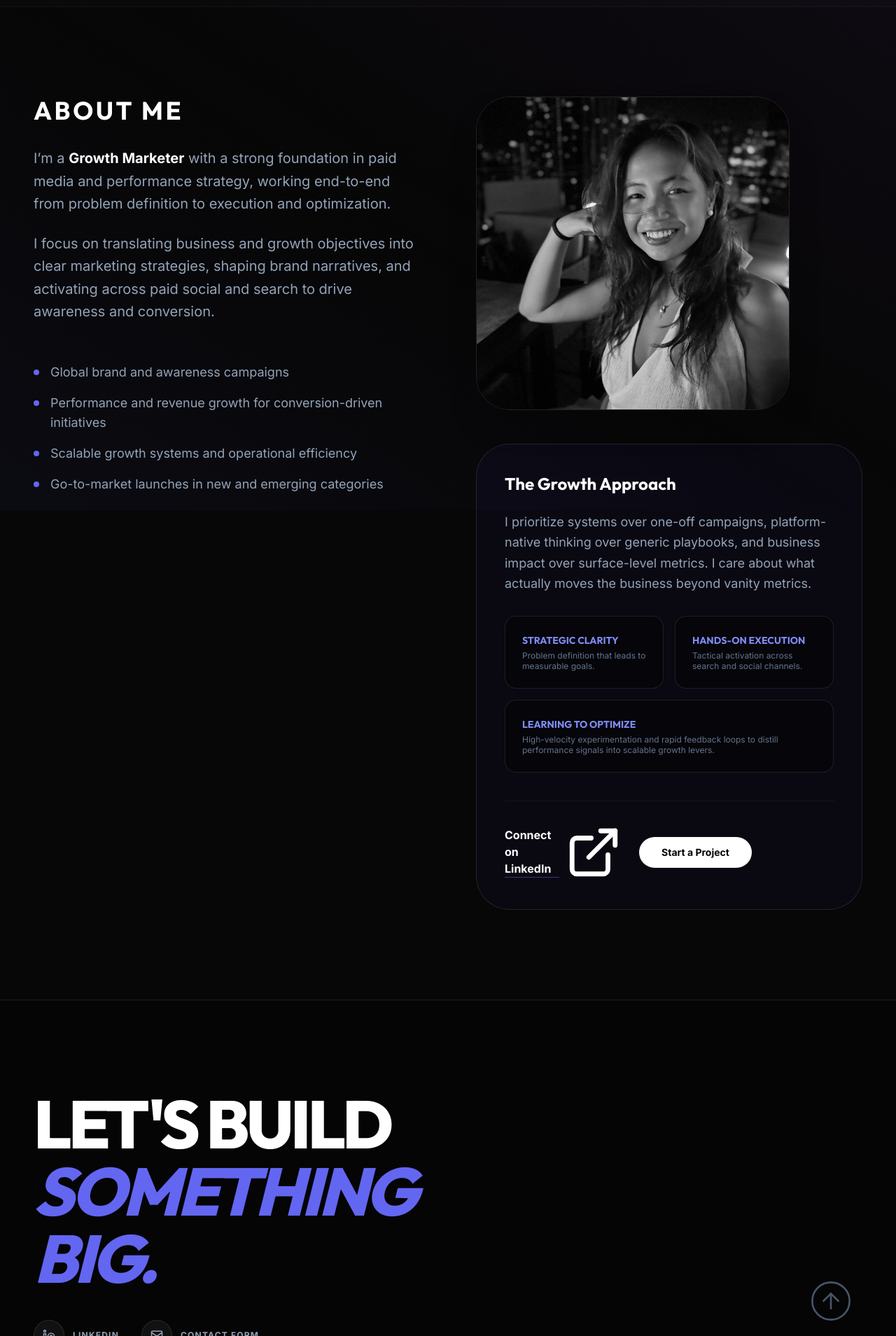
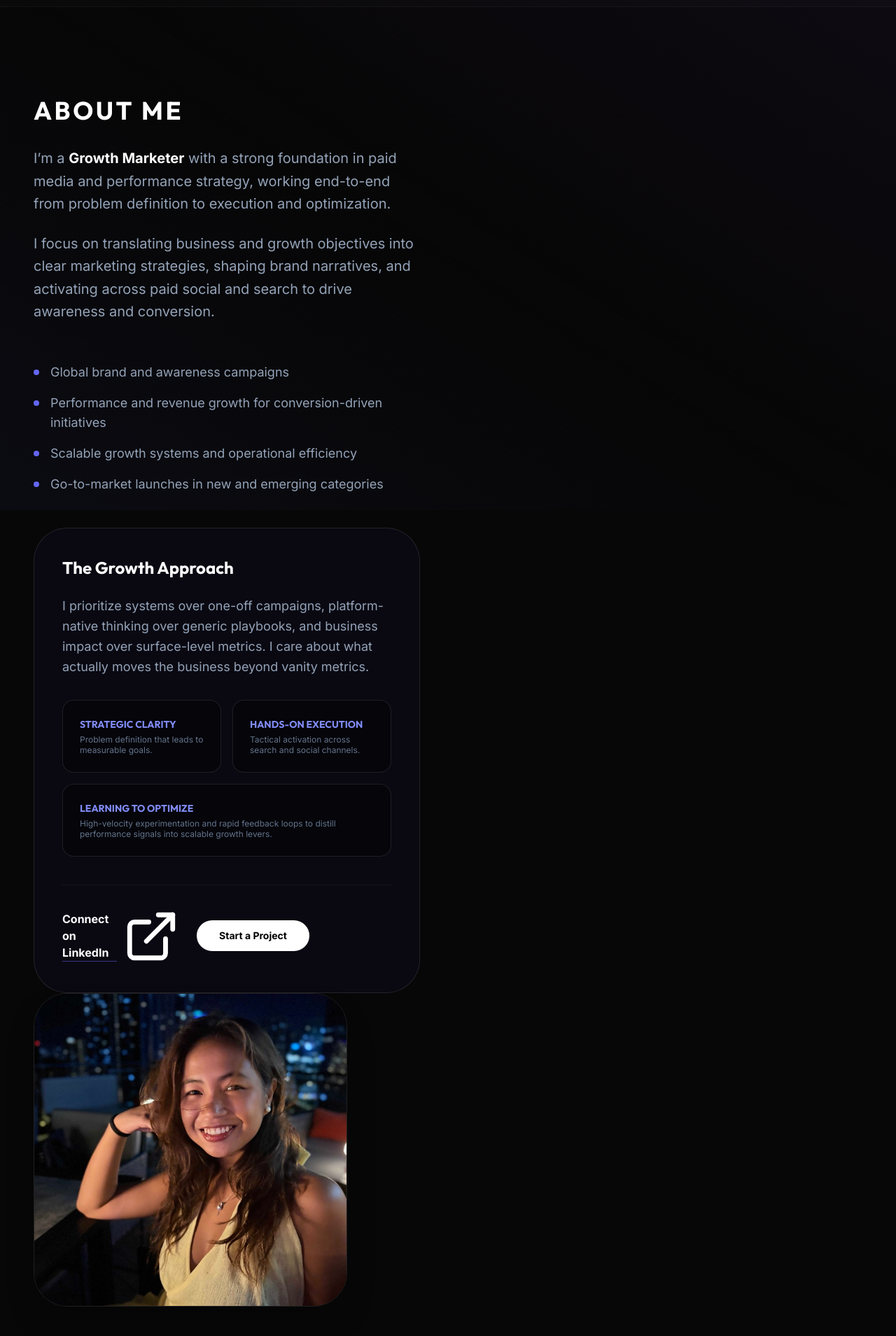
Before and after one commit to stephanielucena95-star/portfolio, a React (Vite) app: page /about in a window 1280 px wide. Shown: the part 71-1980 px from the top of the page at 70% size. Built offline with nearby package versions, Linux system fonts and the light colour scheme.

Commit message:
fix: remove grayscale from portrait and restructure About page layout

```diff
--- a/pages/About.tsx
+++ b/pages/About.tsx
@@ -12,6 +12,7 @@ const About: React.FC = () => {
             <div className="max-w-7xl mx-auto grid lg:grid-cols-2 gap-20">
                 <div>
                     <h2 className="text-4xl font-bold text-white mb-8 tracking-tight uppercase tracking-widest">About Me</h2>
+                    <div className="flex flex-col gap-12">
                         <div className="space-y-6 text-xl text-slate-400 leading-relaxed">
                             <p>
                                 I’m a <span className="text-white font-bold">Growth Marketer</span> with a strong foundation in paid media and performance strategy, working end-to-end from problem definition to execution and optimization.
@@ -38,17 +39,8 @@ const About: React.FC = () => {
                                 </div>
                             </div>
                         </div>
-                </div>
-                <div className="flex flex-col gap-12">
-                    <div className="relative aspect-square w-full max-w-md mx-auto lg:mx-0 rounded-[3rem] overflow-hidden border border-white/10 shadow-2xl group">
-                        <img
-                            src="/assets/stephanie-portrait.jpg"
-                            alt="Stephanie Lucena"
-                            className="w-full h-full object-cover grayscale hover:grayscale-0 transition-all duration-700 scale-110 group-hover:scale-100"
-                        />
-                        <div className="absolute inset-0 bg-gradient-to-t from-black/60 via-transparent to-transparent opacity-0 group-hover:opacity-100 transition-opacity duration-500" />
-                    </div>
 
+                        {/* Growth Approach moved here */}
                         <div className="p-6 md:p-10 border border-white/10 rounded-3xl md:rounded-[3rem] bg-indigo-600/5">
                             <h3 className="text-2xl font-bold text-white mb-6">The Growth Approach</h3>
                             <p className="text-slate-400 text-lg leading-relaxed mb-8">
@@ -87,6 +79,18 @@ const About: React.FC = () => {
                             </div>
                         </div>
                     </div>
+
+                    <div className="flex flex-col">
+                        <div className="sticky top-32 relative aspect-square w-full max-w-md mx-auto lg:mx-0 rounded-[3rem] overflow-hidden border border-white/10 shadow-2xl group">
+                            <img
+                                src="/assets/stephanie-portrait.jpg"
+                                alt="Stephanie Lucena"
+                                className="w-full h-full object-cover transition-all duration-700 scale-110 group-hover:scale-100"
+                            />
+                            <div className="absolute inset-0 bg-gradient-to-t from-black/60 via-transparent to-transparent opacity-0 group-hover:opacity-100 transition-opacity duration-500" />
+                        </div>
+                    </div>
+                </div>
             </div>
         </section>
     );
```
Lines whose indentation alone changed are shown as unchanged.
